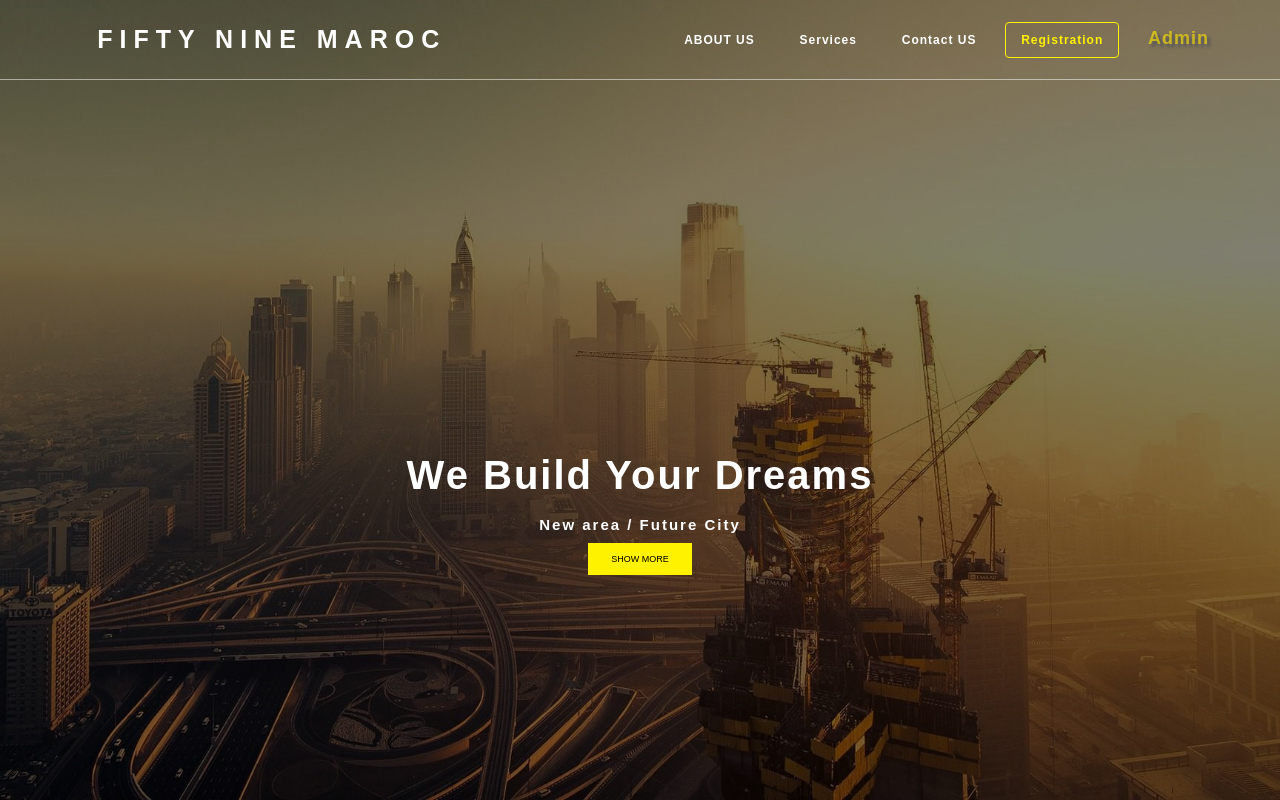
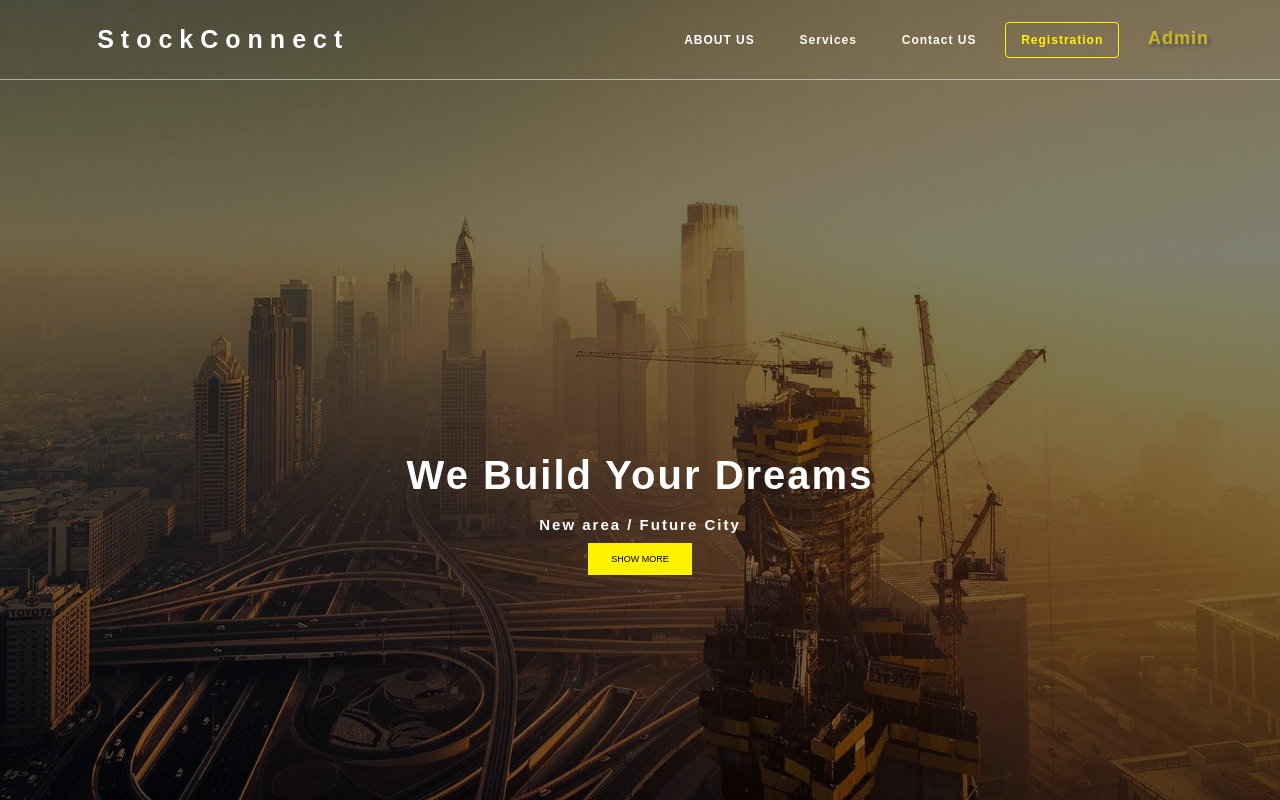
Before and after one commit to saadsennani/stockconnect, a Django app: page / in a window 1280 px wide. Run offline with Django 3.2, Linux system fonts and the light colour scheme.

Commit message:
name changed

```diff
--- a/templates/pages/home.html
+++ b/templates/pages/home.html
@@ -1,13 +1,13 @@
 {% load static %}
 
 <html>
-<title>FIFTY NINE MAROC </title>
+<title>StockConnect </title>
 
     <div class="wrapper">
         <div class="Container">
               <div class="nav">
                   <div class="logo">
-                      FIFTY NINE MAROC
+                      StockConnect
                   </div>
                   <div class="menu">
                       <ul class="navMenu">
```
Also changed, not shown: db.sqlite3.
